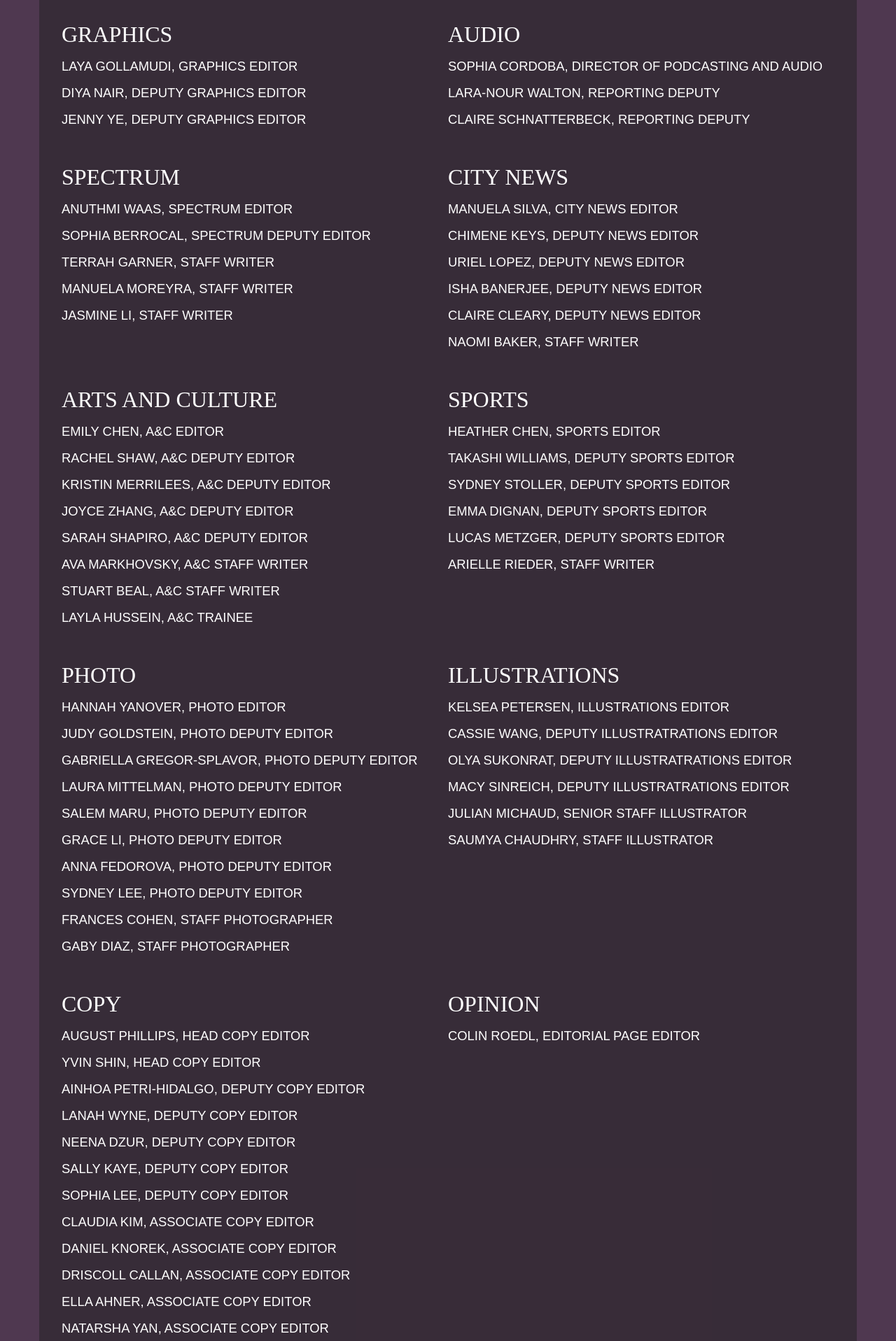
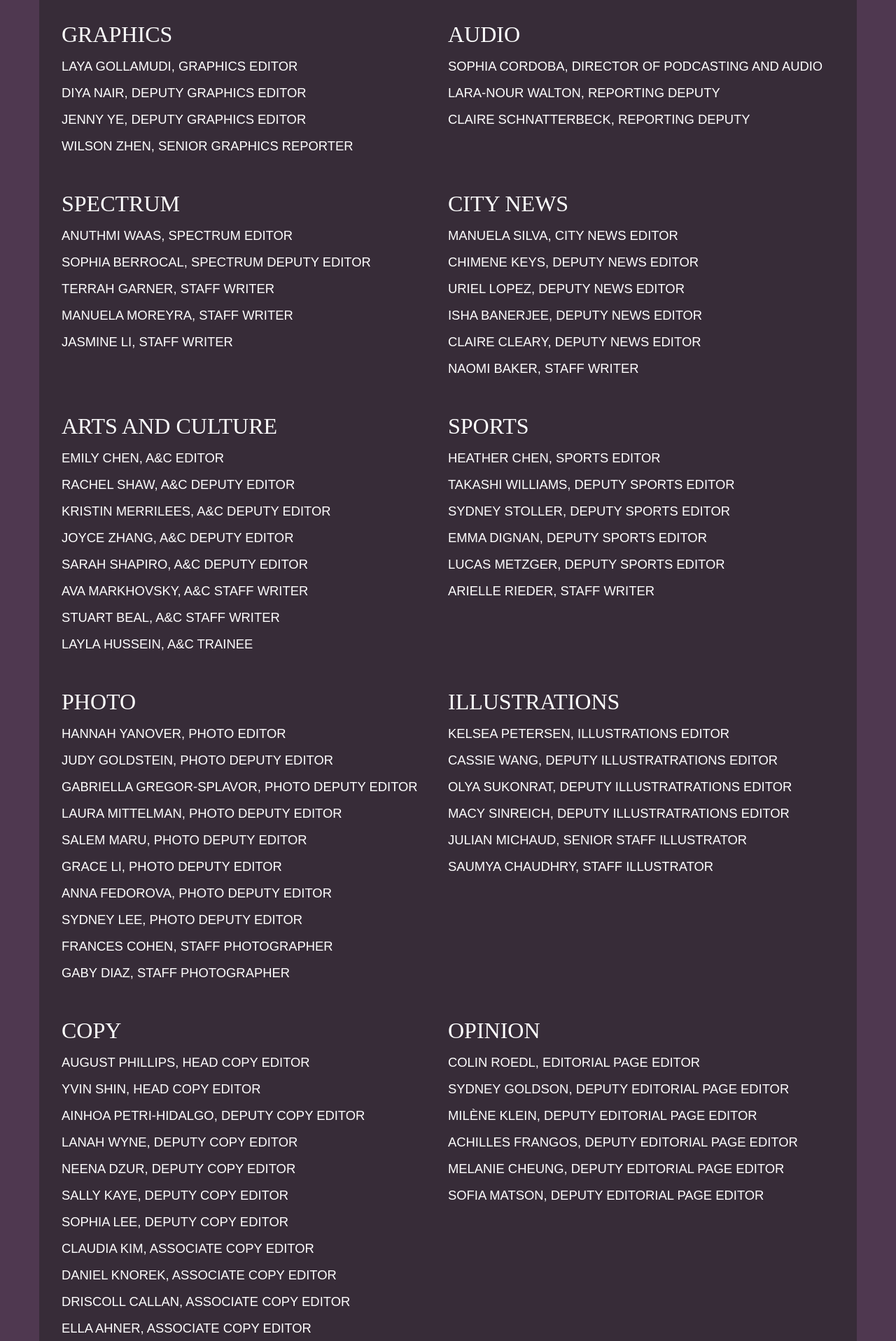
Before and after one commit to spectatorpublishing/bhm2024, a React (Create React App) app: page / in a window 1280 px wide. Shown: the part 2903-4820 px from the top of the page at 70% size. Built offline with nearby package versions, Linux system fonts and the light colour scheme; a web font is replaced by a local one.

Commit message:
updated credits section

```diff
--- a/src/data/credits.js
+++ b/src/data/credits.js
@@ -61,13 +61,18 @@ export const credits = {
       {
         "staff_name": "Laya Gollamudi",
         "title": "Graphics Editor"
-      },{
+      },
+      {
         "staff_name": "Diya Nair",
         "title": "Deputy Graphics Editor"
       },
       {
         "staff_name": "Jenny Ye",
         "title": "Deputy Graphics Editor"
+      },
+      {
+        "staff_name": "Wilson Zhen",
+        "title": "Senior Graphics Reporter"
       },
     ],
     "Audio": [
@@ -360,5 +365,25 @@ export const credits = {
         "staff_name": "Colin Roedl",
         "title": "Editorial Page Editor"
       },
+      {
+        "staff_name": "Sydney Goldson",
+        "title": "Deputy Editorial Page Editor"
+      },
+      {
+        "staff_name": "Milène Klein",
+        "title": "Deputy Editorial Page Editor"
+      },
+      {
+        "staff_name": "Achilles Frangos",
+        "title": "Deputy Editorial Page Editor"
+      },
+      {
+        "staff_name": "Melanie Cheung",
+        "title": "Deputy Editorial Page Editor"
+      },
+      {
+        "staff_name": "Sofia Matson",
+        "title": "Deputy Editorial Page Editor"
+      },
     ]
 };
```
